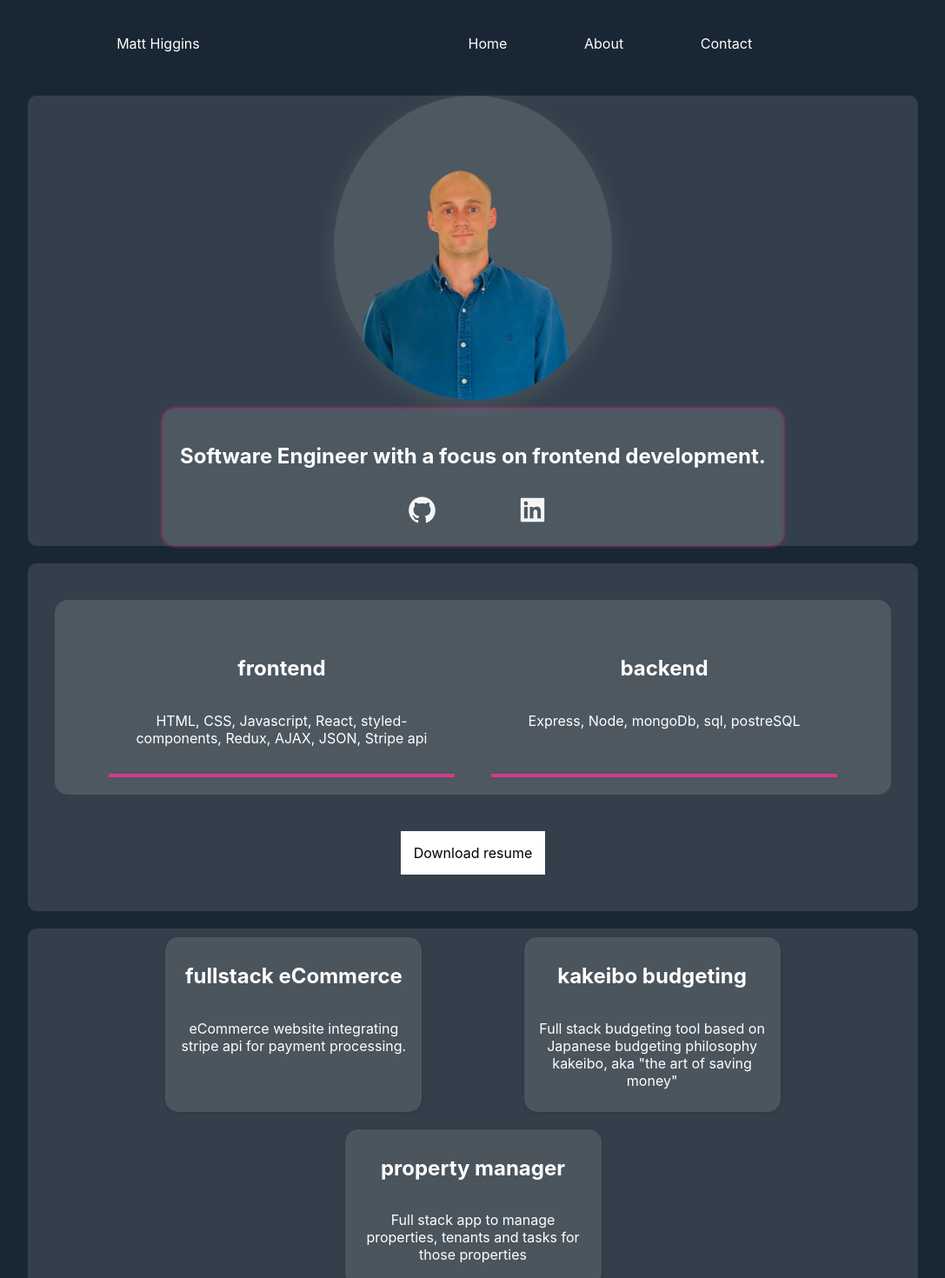
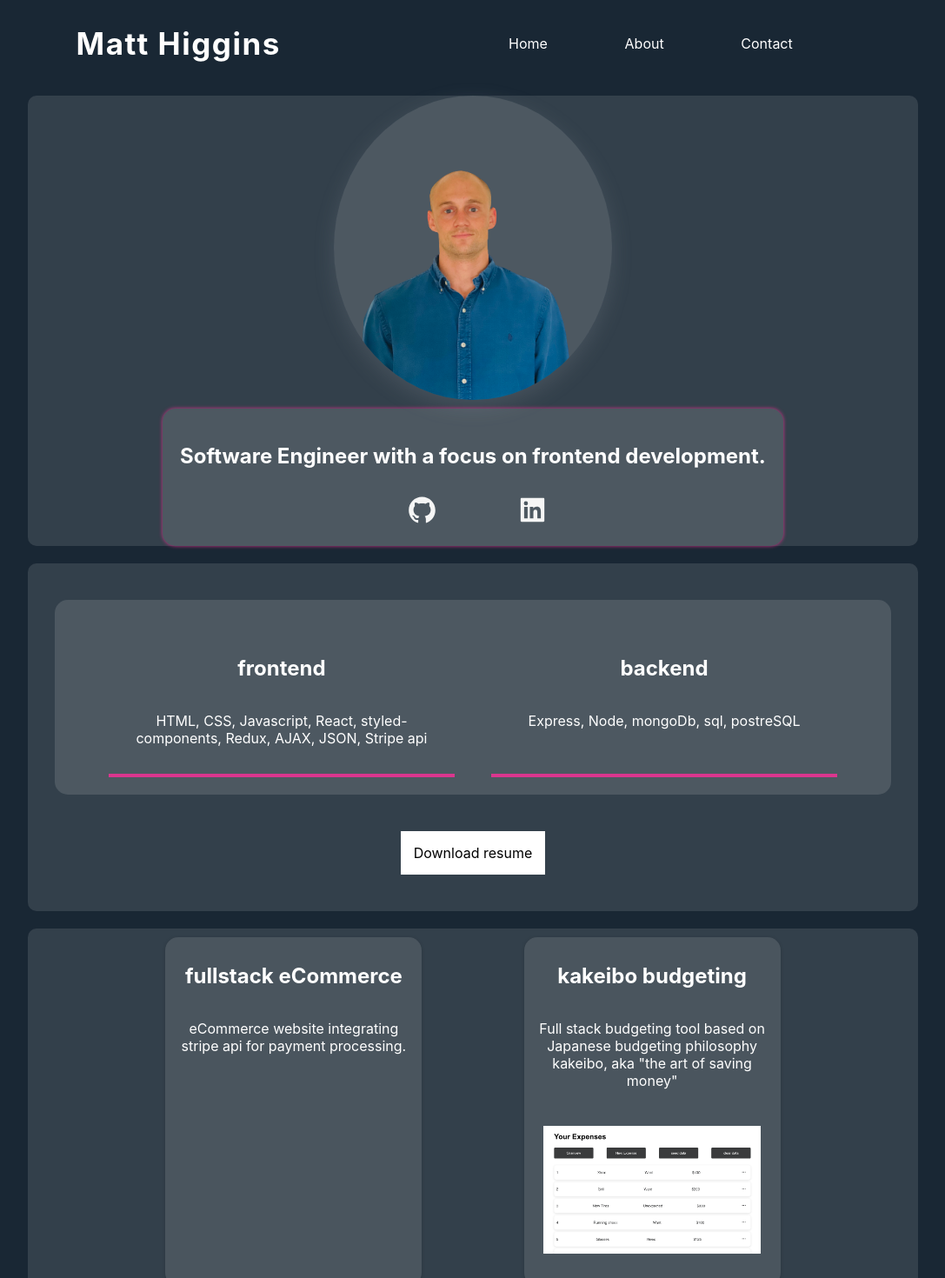
Before and after one commit to matthewhiggins415/mattsPortfolio, a React (Create React App) app: page /home in a window 1280 px wide. Shown: the top 1470 px of the page at 87% size, without its empty margins (96-1183 px from the left). Built offline with nearby package versions, Linux system fonts and the light colour scheme.

Commit message:
added images to project cards.

```diff
--- a/src/Components/FullstackModal.js
+++ b/src/Components/FullstackModal.js
@@ -71,8 +71,8 @@ const FullstackModal = ({ modalTwoOpen, toggleTwoModal }) => {
           <MdClose style={{ position: "relative", cursor:"pointer", fontSize: "35px", "marginTop": "10px", "marginLeft": "10px" }} onClick={toggleTwoModal}/>
           <H1>Fullstack eCommerce</H1>
           <ButtonContainer>
-            <A href="https://github.com/reactIsland/project-frontend" target="_blank">frontend github</A>
-            <A href="https://github.com/reactIsland/Unit3-Project-Backend" target="_blank">backend github</A>
+            <A href="https://github.com/reactIsland/project-frontend" target="_blank">to frontend github</A>
+            <A href="https://github.com/reactIsland/Unit3-Project-Backend" target="_blank">to backend github</A>
           </ButtonContainer>
           <div>
             <p>Frontend: React, styled-components, Stripe api, Axios</p>
--- a/src/Components/KakeiboModal.js
+++ b/src/Components/KakeiboModal.js
@@ -18,7 +18,7 @@ const ModalContainer = styled(motion.div)`
 
 const Container = styled.div`
   width: 50%;
-  height: auto;
+  height: fit-content;
   padding: 15px;
   background-color: black;
   z-index: 7;
--- a/src/Components/Navbar.js
+++ b/src/Components/Navbar.js
@@ -39,9 +39,17 @@ const Navbar = () => {
     'color': '#fff',
   }
 
+  const logo = {
+    'textDecoration': 'none',
+    'color': '#fff',
+    'fontSize': '35px',
+    'letterSpacing': '1.5px',
+    'fontWeight': '700'
+  }
+
   return (
     <Container>
-      <Link style={style} to="/mattsPortfolio/">Matt Higgins</Link>
+      <Link style={logo} to="/mattsPortfolio/">Matt Higgins</Link>
       <LinkContainer>
         <Link style={style} to="/home">Home</Link>
         <Link style={style} to="/about">About</Link>
--- a/src/Components/PropertyModal.js
+++ b/src/Components/PropertyModal.js
@@ -78,8 +78,8 @@ const PropertyModal = ({ modalThreeOpen, toggleThreeModal }) => {
 
 
           <ButtonContainer>
-            <A href="https://github.com/matthewhiggins415/landlord-client" target="_blank">frontend github</A>
-            <A href="https://github.com/matthewhiggins415/tenant-organizer-fullstack" target="_blank">backend github</A>
+            <A href="https://matthewhiggins415.github.io/easyRentFrontEnd/" target="_blank">to live site</A>
+            <A href="https://github.com/matthewhiggins415/easyRentFrontEnd" target="_blank">to github</A>
           </ButtonContainer>
           <div>
             <p>Frontend: Javascript, html, css, jquery</p>
--- a/src/Views/Home.js
+++ b/src/Views/Home.js
@@ -6,6 +6,8 @@ import FullstackModal from '../Components/FullstackModal'
 import PropertyModal from '../Components/PropertyModal'
 import { motion } from 'framer-motion'
 import { AiFillGithub, AiFillLinkedin } from 'react-icons/ai'
+import kakeiboScreenshot from './kakeiboscreenshot.png'
+import easyRentScreenShot from './easyrentscreenshot.png'
 
 
 const Container = styled.div`
@@ -176,6 +178,12 @@ const LinkContainer = styled.div`
   align-items: center;
 `
 
+const Img = styled.img`
+  height: 200px;
+  width: 250px;
+  object-fit: contain;
+`
+
 
 const Home = () => {
   const [modalOneOpen, setModalOneOpen] = useState(false)
@@ -251,10 +259,12 @@ const Home = () => {
             <ProjectCard onClick={toggleOneModal}>
               <h2>kakeibo budgeting</h2>
               <p>Full stack budgeting tool based on Japanese budgeting philosophy kakeibo, aka "the art of saving money"</p>
+              <Img src={kakeiboScreenshot} alt="kakeibo sample image"/>
             </ProjectCard>
             <ProjectCard onClick={toggleThreeModal}>
               <h2>property manager</h2>
               <p>Full stack app to manage properties, tenants and tasks for those properties</p>
+              <Img src={easyRentScreenShot} alt="easyRent sample image"/>
             </ProjectCard>
           </ProjectContainer>
         </Section>
```
Also changed, not shown: src/Views/easyrentscreenshot.png (added), src/Views/kakeiboscreenshot.png (added).
